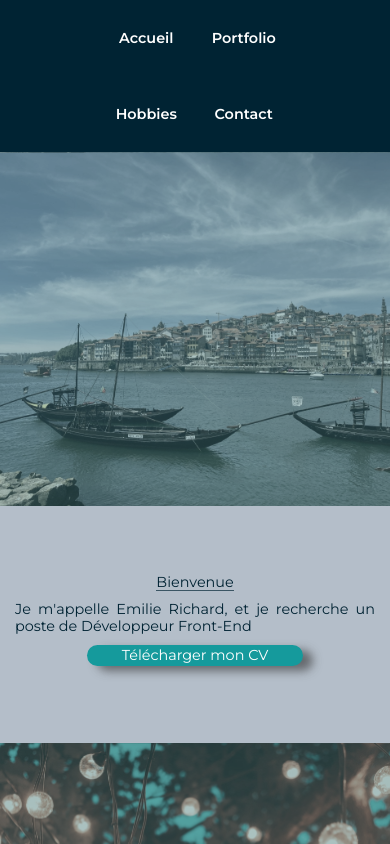
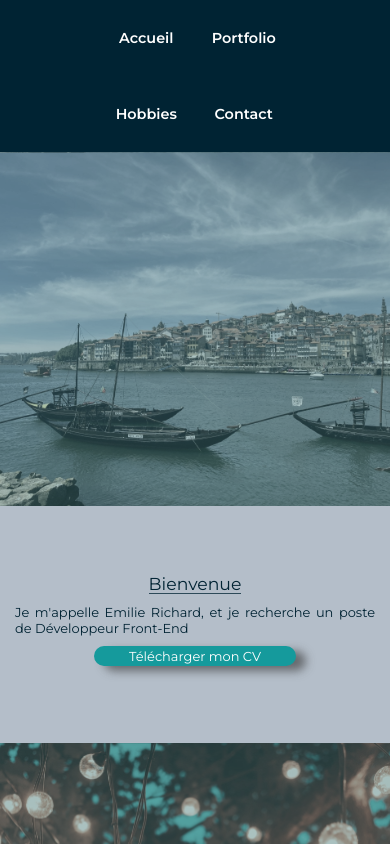
Before and after one commit to Emilie2393/emilierichard_cv, a React (Create React App) app: page / in a window 390 px wide. Shown: the top 844 px of the page. Built offline with nearby package versions, Linux system fonts and the light colour scheme.

Commit message:
Home fonts browser correction

```diff
--- a/src/styles/pages/Home.scss
+++ b/src/styles/pages/Home.scss
@@ -101,9 +101,12 @@
 
     .home{
         &__firstpart,&__secondpart,&__thirdpart,&__fourthpart{
-            &__title,& h2, a{
-                font-size: 1em;
-                line-height: 17px;
+            & h2, a{
+                font-size: 0.9em;
+                line-height: 16px;
+            }
+            & h1{
+                font-size: 1.2em;
             }
             &__text{
                 font-size: 0.9em;
```
